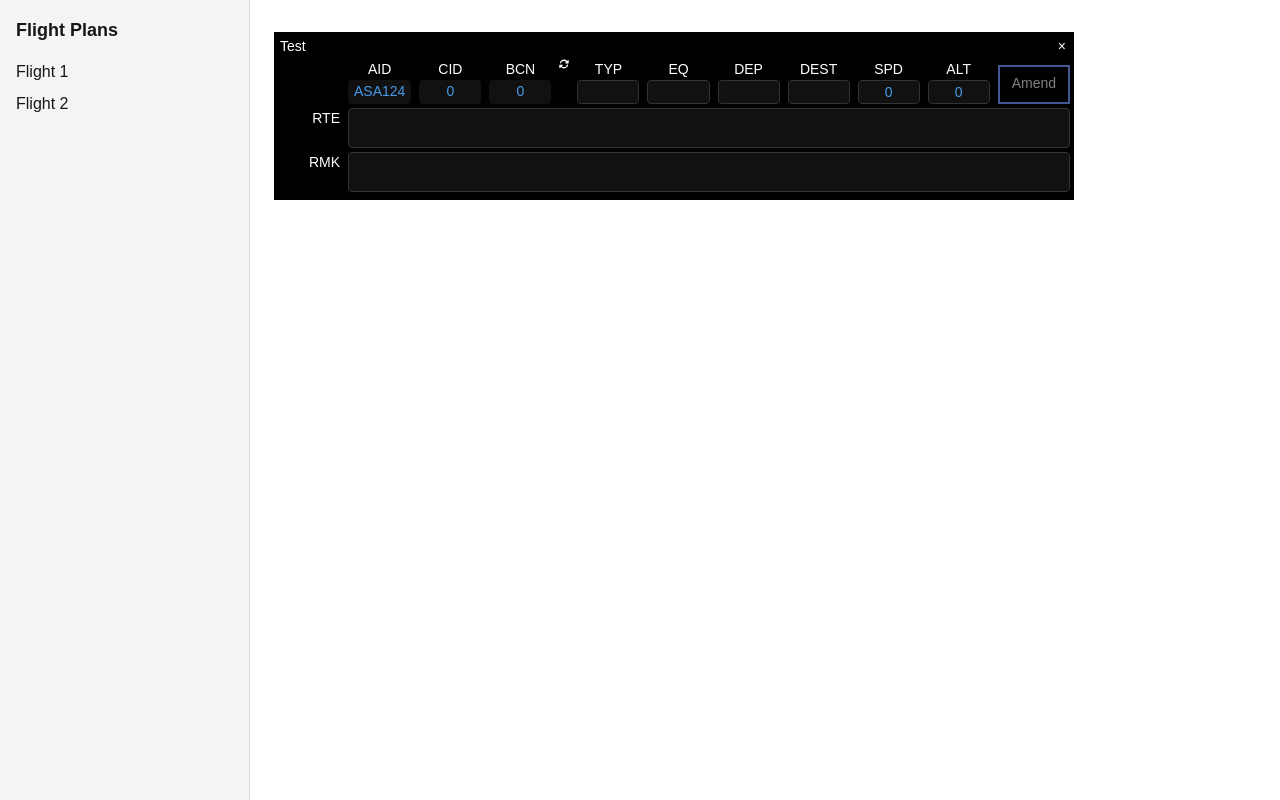
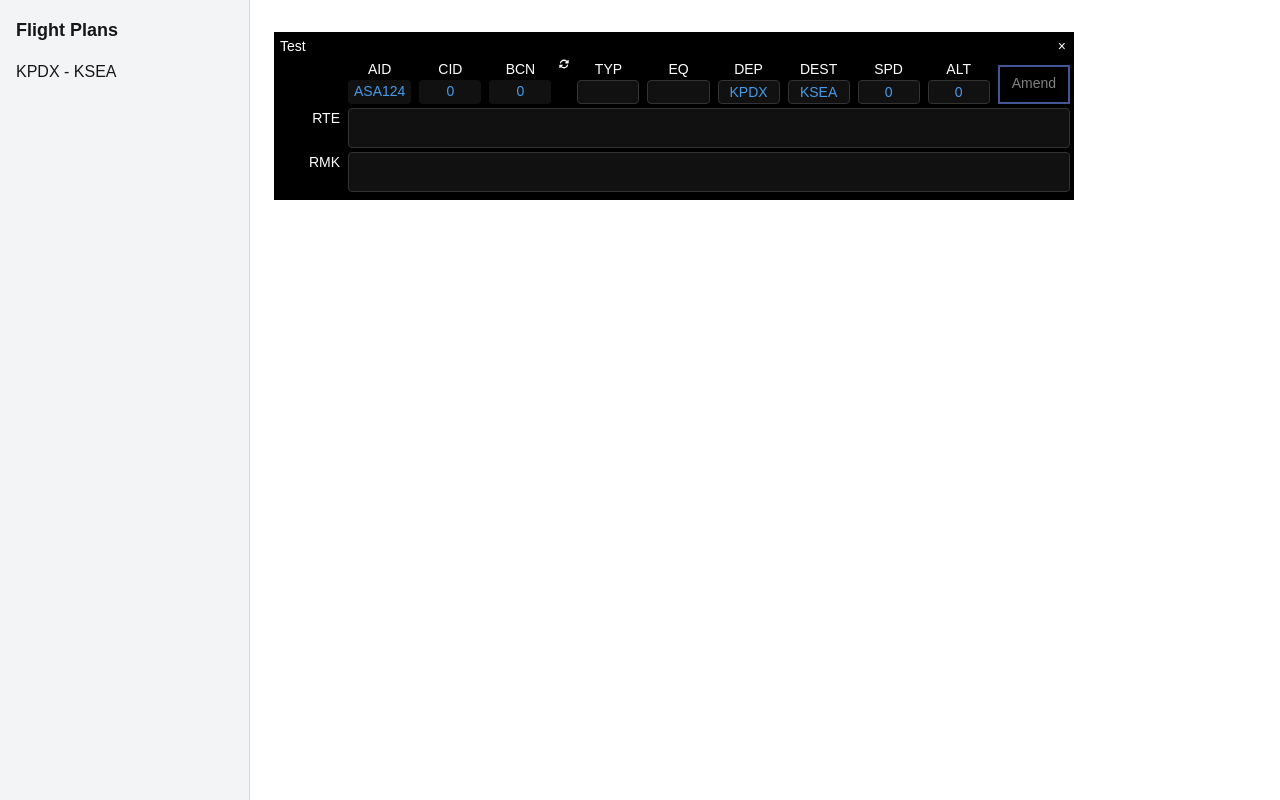
Before and after one commit to neilenns/clearancelab, a Next.js app: page / in a window 1280 px wide. Built offline with nearby package versions, Linux system fonts and the light colour scheme.

Commit message:
More components

```diff
--- a/src/app/page.tsx
+++ b/src/app/page.tsx
@@ -1,16 +1,11 @@
 import FPE from "@/components/fpe";
+import Sidebar from "@/components/sidebar";
 import "@/styles/layout.css";
 
 export default function Home() {
   return (
     <div className="grid grid-cols-[250px_1fr] h-screen">
-      <aside className="sidebar">
-        <h2>Flight Plans</h2>
-        <ul>
-          <li>Flight 1</li>
-          <li>Flight 2</li>
-        </ul>
-      </aside>
+      <Sidebar />
 
       <main className="p-6 overflow-y-auto">
         <FPE
@@ -22,8 +17,8 @@ export default function Home() {
             cid: 0,
             typ: "",
             eq: "",
-            dep: "",
-            dest: "",
+            dep: "KPDX",
+            dest: "KSEA",
             alt: 0,
             rte: "",
             rmk: "",
--- /dev/null
+++ b/src/components/flightPlanItem.tsx
@@ -0,0 +1,13 @@
+import { FlightPlan } from "@/interfaces/flightPlan";
+
+interface FlightPlanProps {
+  plan: FlightPlan;
+}
+
+export default function FlightPlanItem({ plan }: FlightPlanProps) {
+  return (
+    <li className="hover:underline cursor-pointer">
+      {plan.dep} - {plan.dest}
+    </li>
+  );
+}
--- a/src/components/fpe.tsx
+++ b/src/components/fpe.tsx
@@ -1,6 +1,6 @@
 import React from "react";
 import "@/styles/fpe.css";
-import { FlightPlan } from "@/interfaces/flightPlan";
+import type { FlightPlan } from "@/interfaces/flightPlan";
 import { names } from "@/lib/names";
 import { getRandomBCN } from "@/lib/flightPlanUtils";
 
--- /dev/null
+++ b/src/components/sidebar.tsx
@@ -0,0 +1,34 @@
+import React from "react";
+import "@/styles/layout.css"; // if styles live there
+import { FlightPlan } from "@/interfaces/flightPlan";
+import FlightPlanItem from "@/components/flightPlanItem";
+
+export default function Sidebar() {
+  const plans = [
+    {
+      pilotName: "",
+      aid: "ASA124",
+      spd: 0,
+      bcn: 0,
+      cid: 0,
+      typ: "",
+      eq: "",
+      dep: "KPDX",
+      dest: "KSEA",
+      alt: 0,
+      rte: "",
+      rmk: "",
+    },
+  ] as FlightPlan[];
+
+  return (
+    <aside className="sidebar">
+      <h2>Flight Plans</h2>
+      <ul>
+        {plans.map((plan) => (
+          <FlightPlanItem plan={plan} key={plan.aid} />
+        ))}
+      </ul>
+    </aside>
+  );
+}
```
